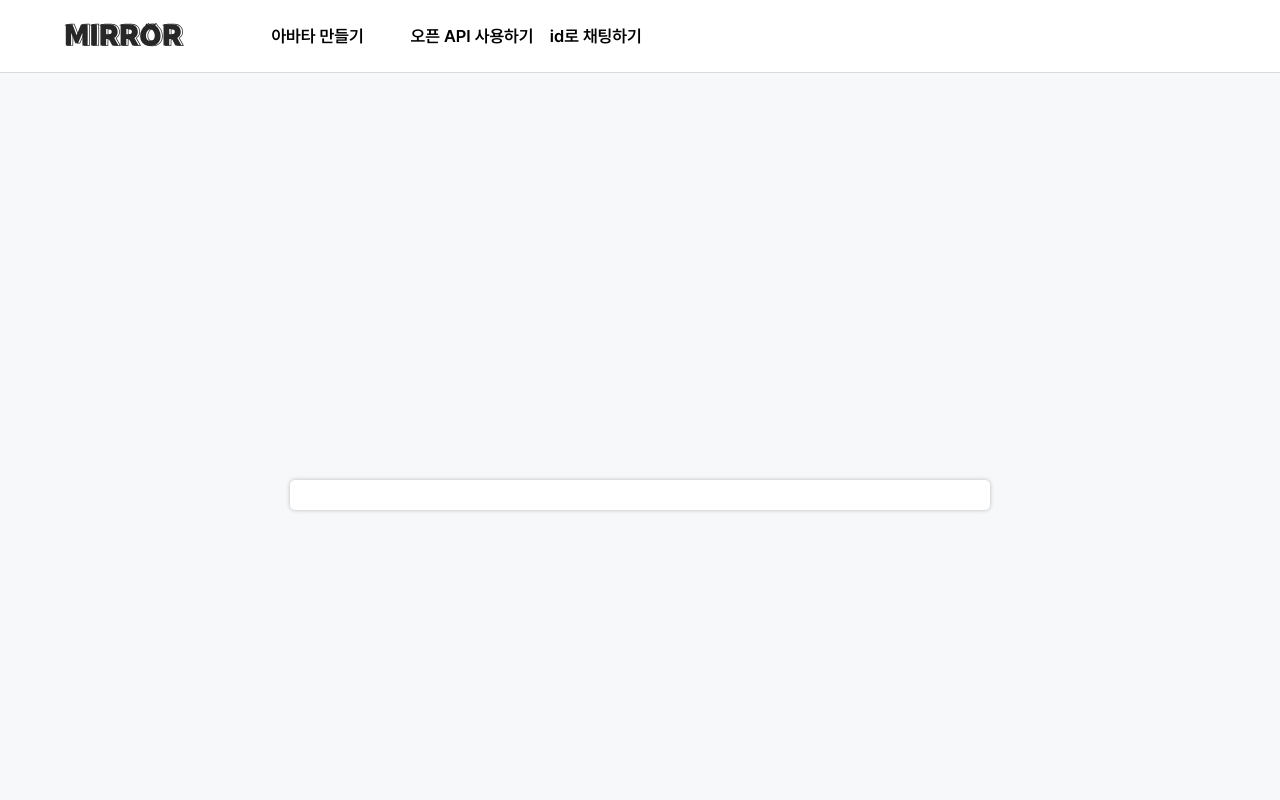
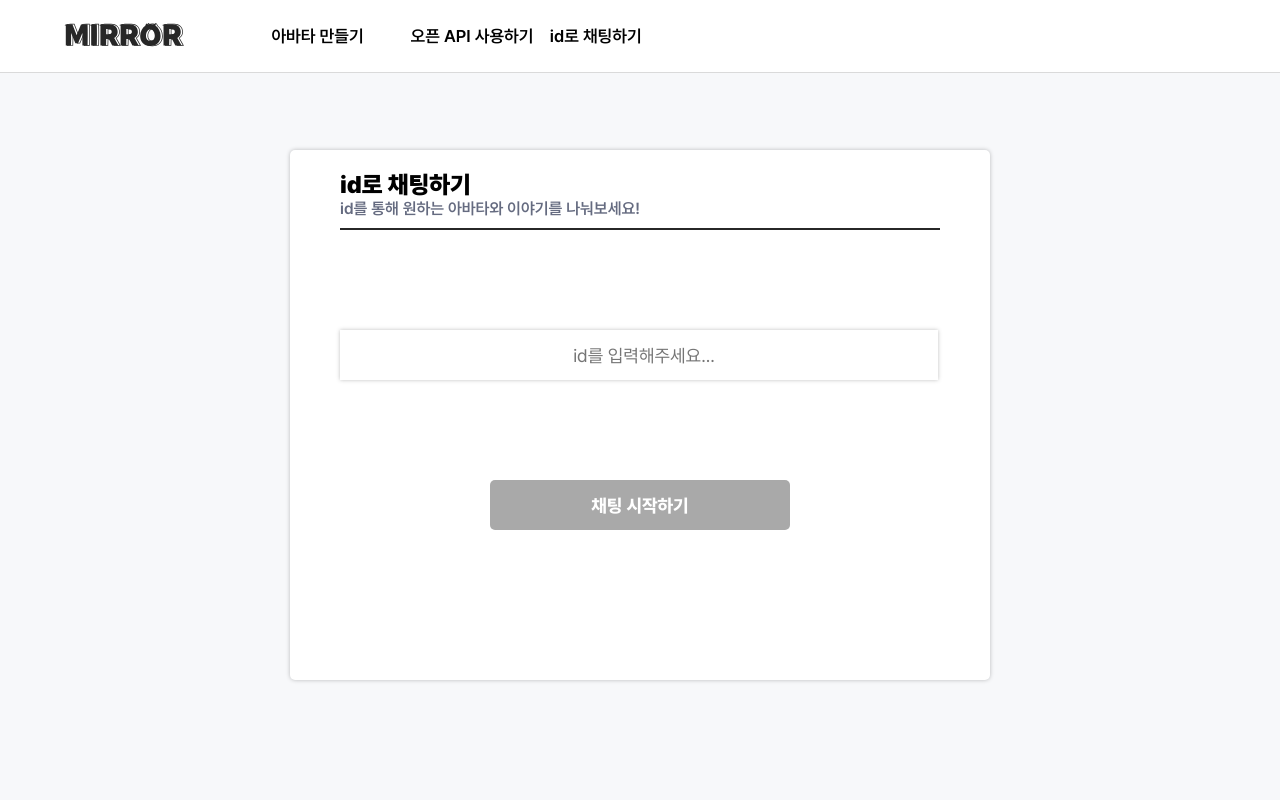
Before and after one commit to UH-HackerTon-18/Hack-Frontend, a React (Create React App) app: page /avatar/chat in a window 1280 px wide. Shown: the top 800 px of the page. Built offline with nearby package versions, Linux system fonts and the light colour scheme.

Commit message:
Add: Add idChat page

```diff
--- a/src/apis/index.js
+++ b/src/apis/index.js
@@ -1,7 +1,7 @@
 import axios from 'axios';
 
 const API = axios.create({
-  baseURL: 'http://192.168.7.115:3000/characters',
+  baseURL: process.env.REACT_APP_BASE_URL,
   headers: {},
 });
 
--- a/src/pages/IdChat/index.jsx
+++ b/src/pages/IdChat/index.jsx
@@ -1,11 +1,33 @@
 
 import Container from 'components/common/Container';
 import * as S from './style';
+import TitleBox from 'components/common/TitleBox';
+import Button from 'components/common/Button';
+import { useState } from 'react';
+import { useNavigate } from 'react-router-dom';
 export default function IdChat() {
+    const [avatarId, setAvatarId] = useState("");
+    let navigate = useNavigate()
     return (
         <S.Container>
             <Container>
-                <S.IdChatWrapper></S.IdChatWrapper>
+                <S.IdChatWrapper>
+                    <TitleBox title="id로 채팅하기" subTitle="id를 통해 원하는 아바타와 이야기를 나눠보세요!" />
+                    <S.IdInput placeholder='id를 입력해주세요...' value={avatarId} onChange={(e) => setAvatarId(e.target.value)} />
+                    <S.InputWrapper>
+                        <Button
+                            width="300"
+                            height="50"
+                            fontSize="18"
+                            fontWeight="800"
+                            backgroundColor={avatarId.length <= 0 ? '#A9A9A9' : '#272727'}
+                            color="#fff"
+                            border='none'
+                            borderRadius="5"
+                            onClick={() => navigate(`/avatar/${avatarId}/chat`)}
+                        >채팅 시작하기</Button>
+                    </S.InputWrapper>
+                </S.IdChatWrapper>
             </Container>
         </S.Container>
     );
--- a/src/pages/IdChat/style.js
+++ b/src/pages/IdChat/style.js
@@ -1,12 +1,35 @@
 import styled from 'styled-components';
 import color from 'styles/color';
 
-export const IdChatWrapper = styled.div``;
-
 export const Container = styled.div`
   width: 100%;
-  height: 120vh;
+  height: 100vh;
   display: flex;
   align-items: center;
   justify-content: center;
 `;
+
+
+export const IdChatWrapper = styled.div`
+height: 500px;
+display: flex;
+flex-direction: column;
+justify-content: flex-start;
+`;
+
+export const IdInput = styled.input`
+margin-top: 100px;
+height: 50px;
+width: 98%;
+padding-left: 10px;
+font-size: 18px;
+text-align: center;
+box-shadow: 0px 0px 4px 0px rgba(0, 0, 0, 0.25);
+`
+
+export const InputWrapper = styled.div`
+margin-top: 100px;
+width: 100%;
+display: flex;
+justify-content: center;
+`
```
